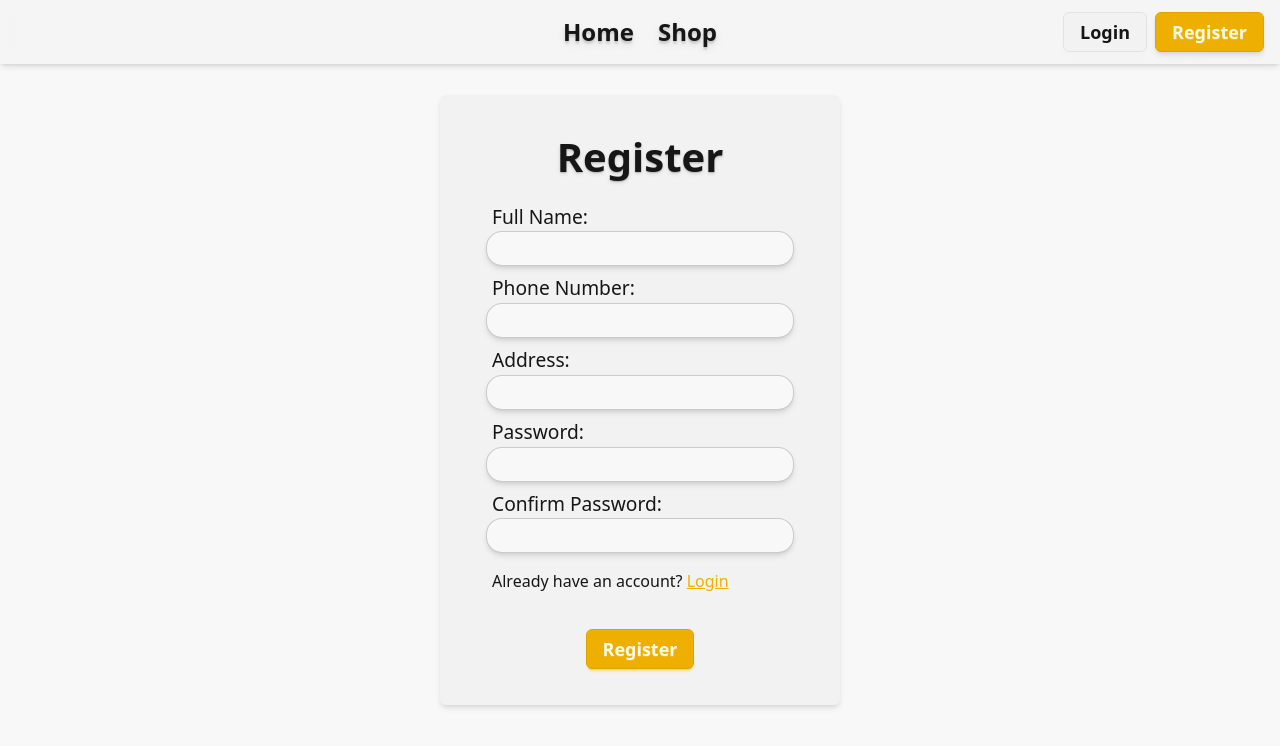
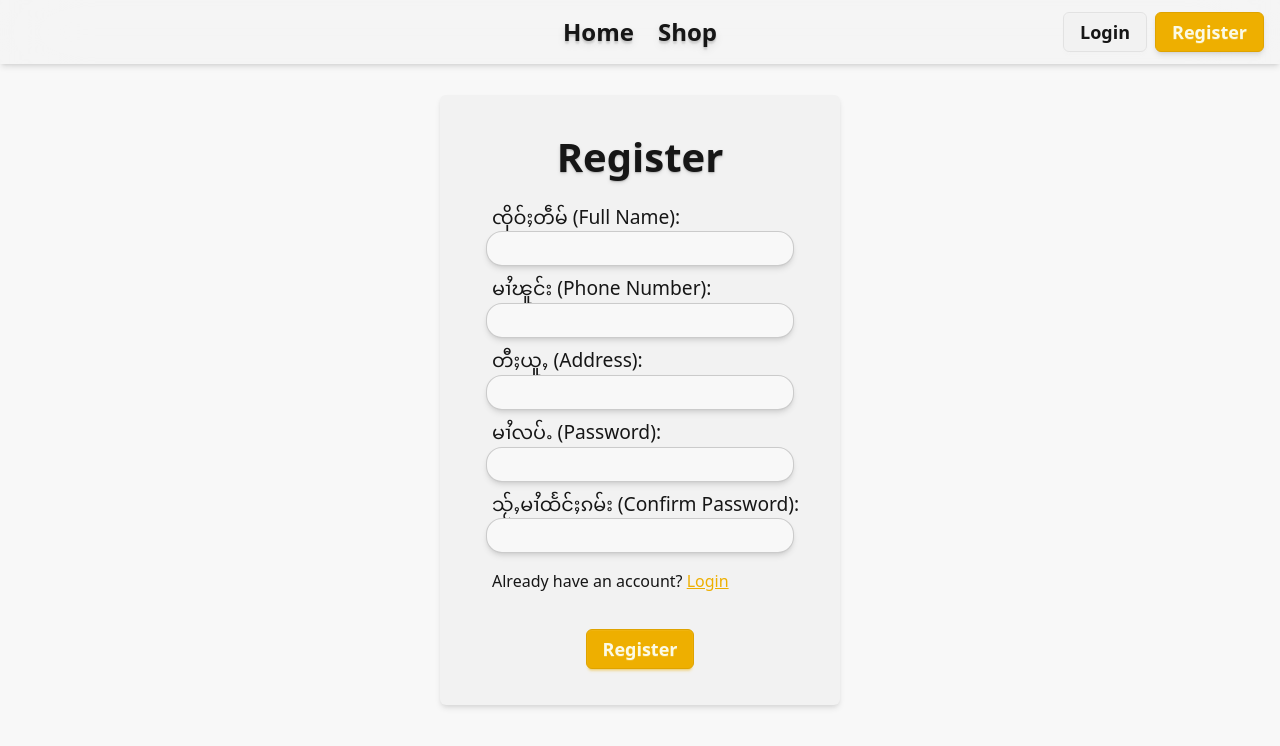
Before and after one commit to h1k4ru-f14m3/scc-lottery-frontend, a Vue app: page /register in a window 1280 px wide. Shown: the top 746 px of the page. Built offline with nearby package versions, Linux system fonts and the light colour scheme; no server answers.

Commit message:
Update RegisterPage.vue

```diff
--- a/src/pages/RegisterPage.vue
+++ b/src/pages/RegisterPage.vue
@@ -7,11 +7,11 @@ import authFormSubmit from '@/helpers'
 const response = ref(null)
 
 const formInputs = [
-  { name: 'name', label: 'Full Name:' },
-  { name: 'phone_number', label: 'Phone Number:' },
-  { name: 'address', label: 'Address:' },
-  { name: 'password', label: 'Password:', type: 'password' },
-  { name: 'confirm_password', label: 'Confirm Password:', type: 'password' },
+  { name: 'name', label: 'ၸိုဝ်ႈတဵမ် (Full Name):' },
+  { name: 'phone_number', label: 'မၢႆၽူင်း (Phone Number):' },
+  { name: 'address', label: 'တီႈယူႇ (Address):' },
+  { name: 'password', label: 'မၢႆလပ်ႉ (Password):', type: 'password' },
+  { name: 'confirm_password', label: 'သႂ်ႇမၢႆထႅင်ႈၵမ်း (Confirm Password):', type: 'password' },
 ]
 
 const handleSubmit = (data) => {
```
